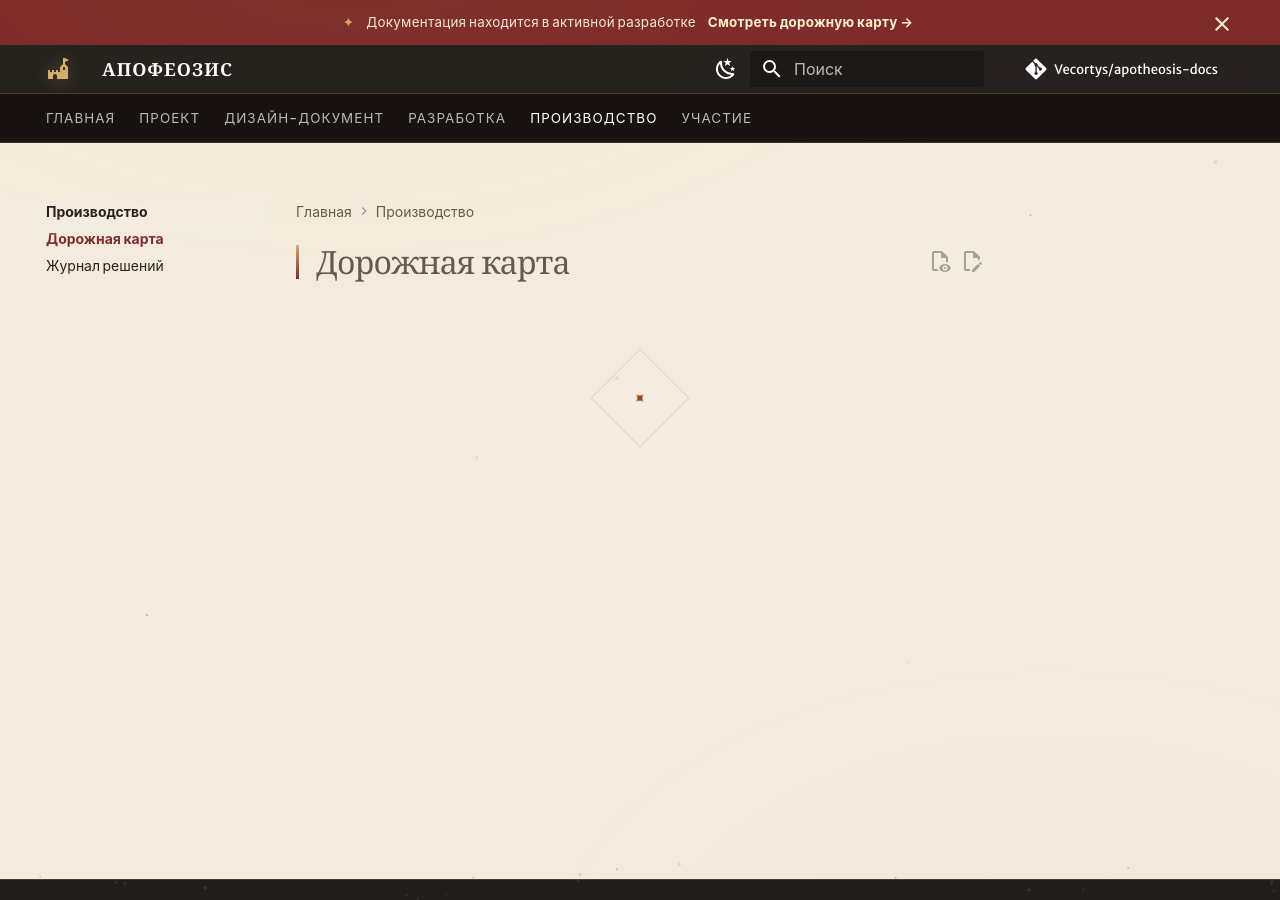
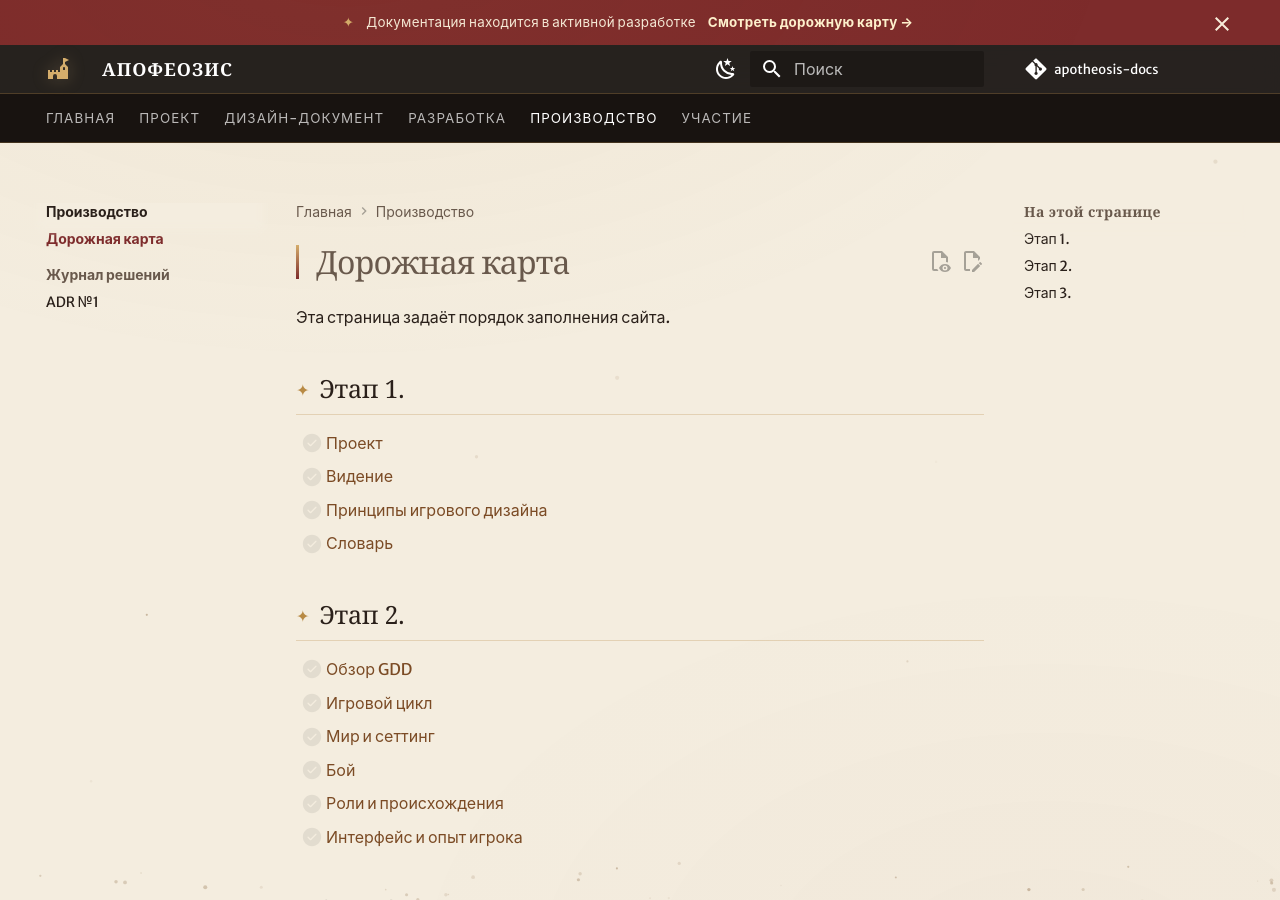
Before and after one commit to ArcaneSS14/apotheosis-docs, an MkDocs documentation site: the page built from docs/production/roadmap.md, in a window 1280 px wide and 900 px high. Built offline with MkDocs 1.6.1 and Material for MkDocs 9.7.7, drawn with Linux system fonts in a browser that asks for light colours; comment, search, counter and statistics services are not loaded; some of the changed text lies outside the part shown.

Commit message:
производство

```diff
--- a/docs/production/roadmap.md
+++ b/docs/production/roadmap.md
@@ -1 +1,30 @@
+---
+description: Поэтапный план заполнения документации проекта "Апофеозис".
+---
+
 # Дорожная карта
+
+Эта страница задаёт порядок заполнения сайта.
+
+## Этап 1.
+
+- [ ] [Проект](../project/index.md)
+- [ ] [Видение](../project/vision.md)
+- [ ] [Принципы игрового дизайна](../project/pillars.md)
+- [ ] [Словарь](../project/glossary.md)
+
+## Этап 2.
+
+- [ ] [Обзор GDD](../gdd/index.md)
+- [ ] [Игровой цикл](../gdd/core-loop.md)
+- [ ] [Мир и сеттинг](../gdd/world.md)
+- [ ] [Бой](../gdd/combat.md)
+- [ ] [Роли и происхождения](../gdd/roles.md)
+- [ ] [Интерфейс и опыт игрока](../gdd/ux.md)
+
+## Этап 3.
+
+- [ ] [Обзор разработки](../development/index.md)
+- [ ] [Архитектура](../development/architecture.md)
+- [ ] [Контент-пайплайн](../development/content-pipeline.md)
+- [ ] [Стандарты](../development/standards.md)
--- a/mkdocs.yml
+++ b/mkdocs.yml
@@ -2,7 +2,7 @@ site_name: Апофеозис
 site_description: Дизайн-документ и техническая документация Arcane SS14 - Apotheosis
 site_author: Apotheosis Team
 site_url: https://vecortys.github.io/apotheosis-docs/
-repo_name: Vecortys/apotheosis-docs
+repo_name: apotheosis-docs
 repo_url: https://github.com/Vecortys/apotheosis-docs
 edit_uri: edit/main/docs/
 
@@ -149,7 +149,8 @@ nav:
   - Производство:
       - production/index.md
       - Дорожная карта: production/roadmap.md
-      - Журнал решений: production/decisions.md
+      - Журнал решений:
+          - ADR №1: production/adr/adr-001.md
   - Участие:
       - contributing/index.md
       - Как писать документацию: contributing/writing.md
```
Also changed, not shown: docs/production/decisions.md (deleted, +0 -1 lines), docs/production/index.md (+11 -0 lines), docs/production/adr/adr-001.md (added).
